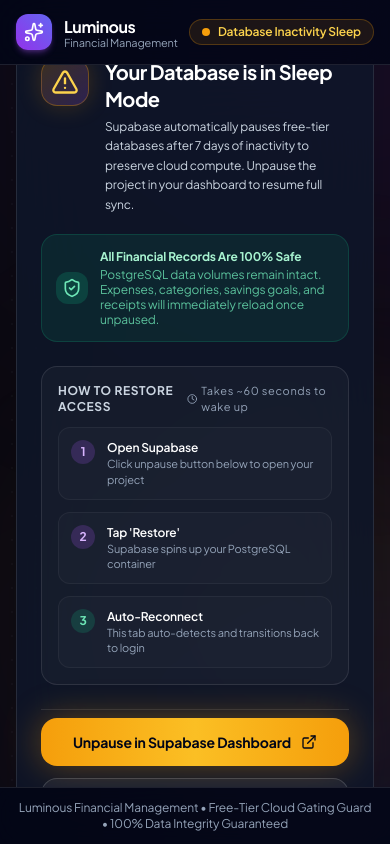
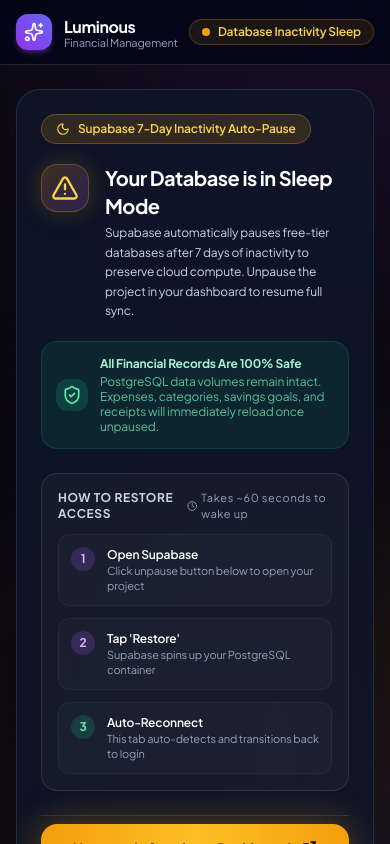
Before and after one commit to cubewin07/financial-management, a React (Vite) app: page / in a window 390 px wide. Both pictures are taken after typing "name@example.com", "Sample123" into the empty fields and a click on the button "Sign In". Shown: the top 844 px of the page. Built offline with nearby package versions, Linux system fonts and the light colour scheme; no server answers; the database is empty.

Commit message:
fix(ui): resolve iPhone Safari flex clipping and animate paused banner exit

```diff
--- a/src/components/shell/DatabasePausedBanner.jsx
+++ b/src/components/shell/DatabasePausedBanner.jsx
@@ -10,7 +10,8 @@
 
   // Extract project ref from VITE_SUPABASE_URL for 1-tap unpause in Supabase dashboard
   const supabaseUrl = typeof import.meta !== 'undefined' ? import.meta.env?.VITE_SUPABASE_URL : '';
-  const projectRef = supabaseUrl ? supabaseUrl.replace(/^https?:\/\//, '').split('.')[0] : '';
+  const isSupabaseHosted = typeof supabaseUrl === 'string' && supabaseUrl.includes('.supabase.co');
+  const projectRef = isSupabaseHosted ? supabaseUrl.replace(/^https?:\/\//, '').split('.')[0] : '';
   const dashboardUrl = projectRef
     ? `https://supabase.com/dashboard/project/${projectRef}`
     : 'https://supabase.com/dashboard';
@@ -31,9 +32,7 @@
     }
   };
 
-  if (!isPaused && status !== 'offline' && retryResult !== 'success') {
-    return null;
-  }
+  const isVisible = Boolean(isPaused || status === 'offline' || retryResult === 'success');
 
   const isExhausted = status === 'exhausted';
   const title = isExhausted
@@ -50,6 +49,7 @@
 
   return (
     <AnimatePresence>
+      {isVisible && (
         <motion.aside
           initial={{ opacity: 0, y: -12, scale: 0.98 }}
           animate={{ opacity: 1, y: 0, scale: 1 }}
@@ -112,6 +112,7 @@
           </div>
         </div>
       </motion.aside>
+      )}
     </AnimatePresence>
   );
 }
--- a/src/components/shell/DatabasePausedScreen.jsx
+++ b/src/components/shell/DatabasePausedScreen.jsx
@@ -30,7 +30,8 @@
   const [copied, setCopied] = useState(false);
 
   const supabaseUrl = typeof import.meta !== 'undefined' ? import.meta.env?.VITE_SUPABASE_URL : '';
-  const projectRef = supabaseUrl ? supabaseUrl.replace(/^https?:\/\//, '').split('.')[0] : '';
+  const isSupabaseHosted = typeof supabaseUrl === 'string' && supabaseUrl.includes('.supabase.co');
+  const projectRef = isSupabaseHosted ? supabaseUrl.replace(/^https?:\/\//, '').split('.')[0] : '';
   const dashboardUrl = projectRef
     ? `https://supabase.com/dashboard/project/${projectRef}`
     : 'https://supabase.com/dashboard';
@@ -96,7 +97,7 @@
   const isExhausted = status === 'exhausted';
 
   return (
-    <div className="h-screen w-screen bg-[#0b0a12] text-slate-100 flex flex-col justify-between overflow-hidden relative select-none">
+    <div className="min-h-[100dvh] w-full bg-[#0b0a12] text-slate-100 flex flex-col justify-between overflow-x-hidden relative select-none">
       {/* Background Ambience strictly clipped to prevent overscroll space */}
       <div className="absolute inset-0 overflow-hidden pointer-events-none">
         <div className="absolute inset-0 bg-[radial-gradient(#ffffff0a_1px,transparent_1px)] [background-size:24px_24px] opacity-60" />
@@ -126,13 +127,13 @@
         </div>
       </header>
 
-      {/* Main Content Area (Centered within remaining viewport height) */}
-      <main className="flex-1 min-h-0 overflow-y-auto w-full max-w-4xl mx-auto px-4 sm:px-6 lg:px-8 py-6 sm:py-8 flex flex-col justify-center relative z-10">
+      {/* Main Content Area (Centered without overflow clipping) */}
+      <main className="flex-1 min-h-0 overflow-y-auto w-full max-w-4xl mx-auto px-4 sm:px-6 lg:px-8 py-6 sm:py-8 flex flex-col relative z-10">
         <motion.div
           initial={{ opacity: 0, y: 16 }}
           animate={{ opacity: 1, y: 0 }}
           transition={{ duration: 0.35, ease: [0.16, 1, 0.3, 1] }}
-          className="rounded-3xl border border-white/10 bg-slate-900/85 backdrop-blur-2xl p-6 sm:p-9 shadow-2xl"
+          className="rounded-3xl border border-white/10 bg-slate-900/85 backdrop-blur-2xl p-6 sm:p-9 shadow-2xl my-auto"
         >
           {/* Status Header Badge */}
           <div className="flex items-center justify-between gap-3 mb-5">
```
Lines whose indentation alone changed are shown as unchanged.
